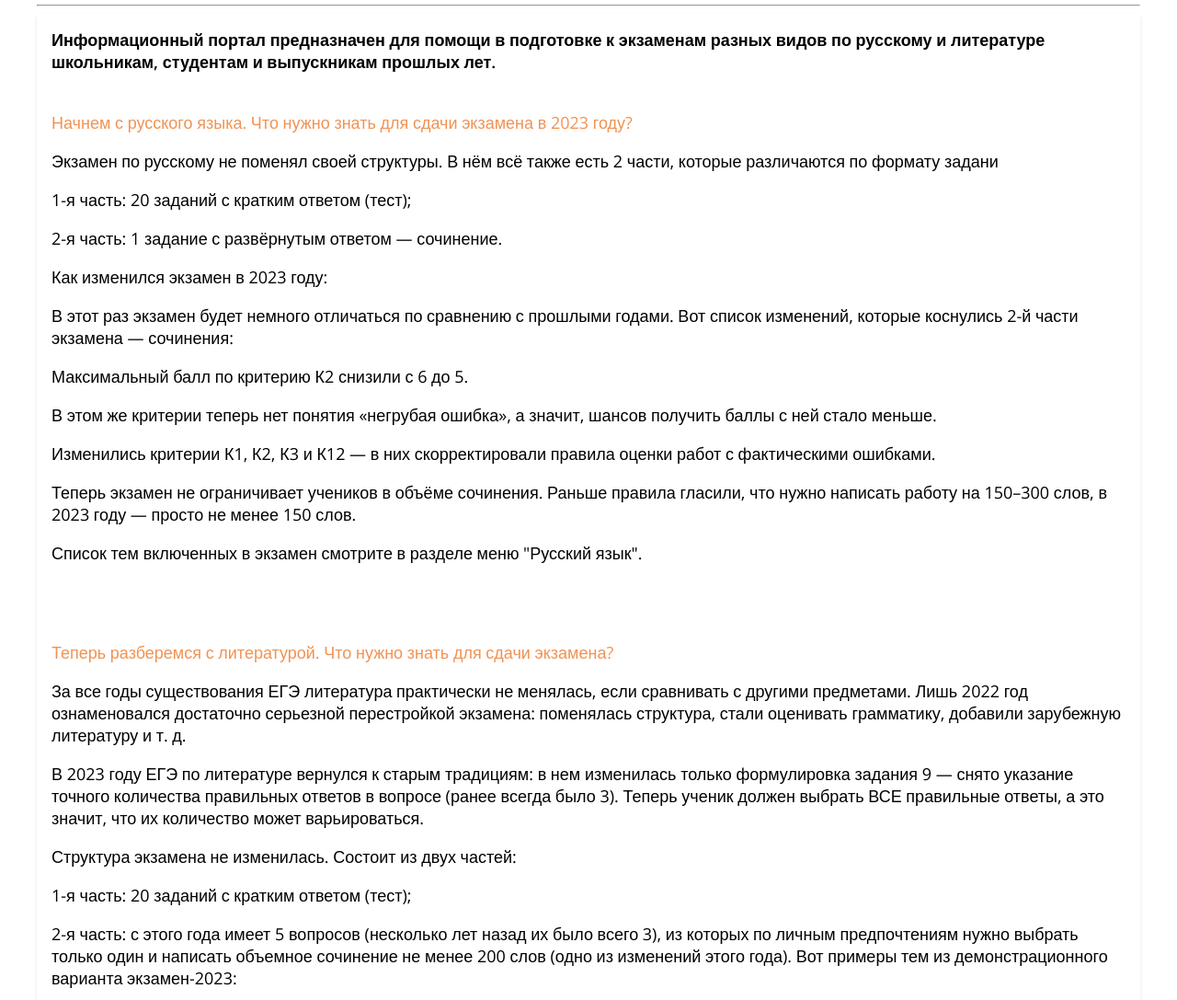
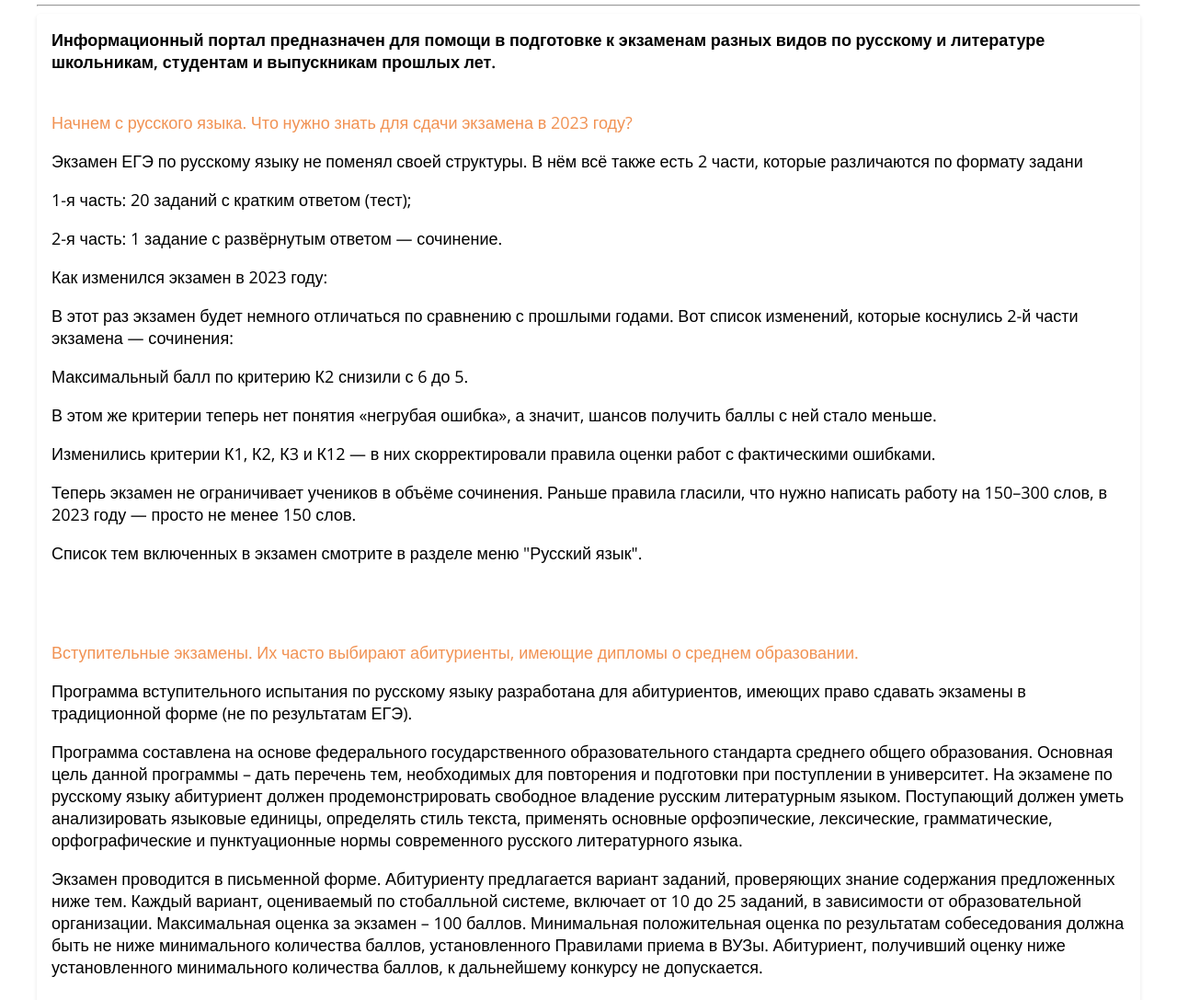
Before and after one commit to superkot44/site-frontend, a plain HTML site: page index.html in a window 1280 px wide. Shown: the part 213-1300 px from the top of the page at 92% size. Drawn offline with nearby package versions, Linux system fonts and the light colour scheme.

Commit message:
Update index.html

```diff
--- a/index.html
+++ b/index.html
@@ -40,7 +40,7 @@
             </div>
             <div class='text1'>
                 <div class='text1-text'>
-                    <p>Экзамен по русскому не поменял своей структуры. В нём всё также есть 2 части, которые различаются по формату задани</p>
+                    <p>Экзамен ЕГЭ по русскому языку не поменял своей структуры. В нём всё также есть 2 части, которые различаются по формату задани</p>
                     <p>1-я часть: 20 заданий с кратким ответом (тест);</p>
                     <p>2-я часть: 1 задание с развёрнутым ответом — сочинение.</p>
                     <p>Как изменился экзамен в 2023 году:</p>
@@ -50,6 +50,19 @@
                     <p>Изменились критерии К1, К2, К3 и К12 — в них скорректировали правила оценки работ с фактическими ошибками.</p>
                     <p>Теперь экзамен не ограничивает учеников в объёме сочинения. Раньше правила гласили, что нужно написать работу на 150–300 слов, в 2023 году — просто не менее 150 слов.</p>
                     <p>Список тем включенных в экзамен смотрите в разделе меню "Русский язык".</p><br>
+                </div>
+            </div>
+                        <div class='text3'>
+                <div class='text3-text'>
+                    <br>
+                    <p>Вступительные экзамены. Их часто выбирают абитуриенты, имеющие дипломы о среднем образовании.</p>
+                </div>
+            </div>
+             <div class='text1'>
+                <div class='text1-text'>
+                    <p>Программа вступительного испытания по русскому языку разработана для абитуриентов, имеющих право сдавать экзамены в традиционной форме (не по результатам ЕГЭ).</p>
+                    <p>Программа составлена на основе федерального государственного образовательного стандарта среднего общего образования. Основная цель данной программы – дать перечень тем, необходимых для повторения и подготовки при поступлении в университет. На экзамене по русскому языку абитуриент должен продемонстрировать свободное владение русским литературным языком. Поступающий должен уметь анализировать языковые единицы, определять стиль текста, применять основные орфоэпические, лексические, грамматические, орфографические и пунктуационные нормы современного русского литературного языка.</p>
+                    <p>Экзамен проводится в письменной форме. Абитуриенту предлагается вариант заданий, проверяющих знание содержания предложенных ниже тем. Каждый вариант, оцениваемый по стобалльной системе, включает от 10 до 25 заданий, в зависимости от образовательной организации. Максимальная оценка за экзамен – 100 баллов. Минимальная положительная оценка по результатам собеседования должна быть не ниже минимального количества баллов, установленного Правилами приема в ВУЗы. Абитуриент, получивший оценку ниже установленного минимального количества баллов, к дальнейшему конкурсу не допускается. </p><br>
                 </div>
             </div>
             <div class='text3'>
```
